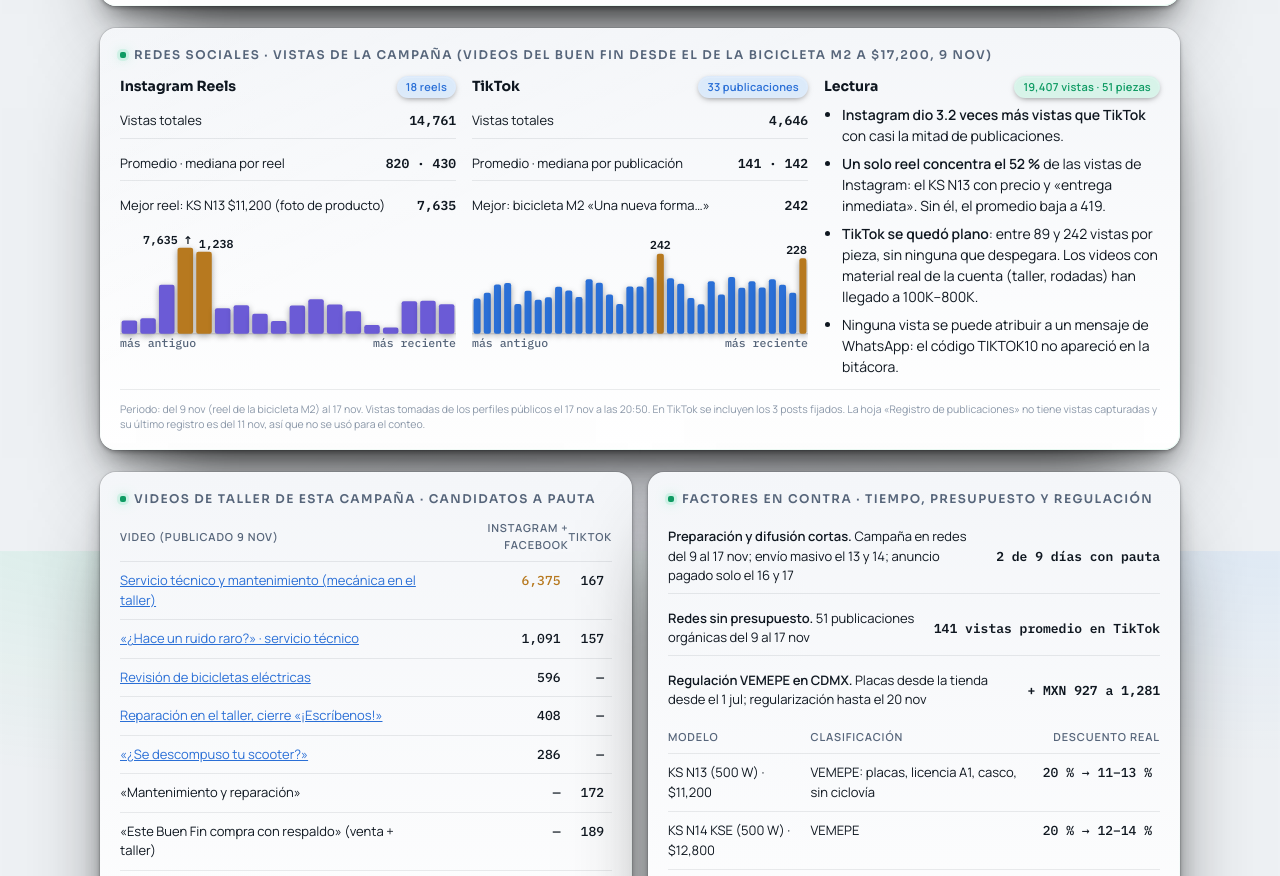
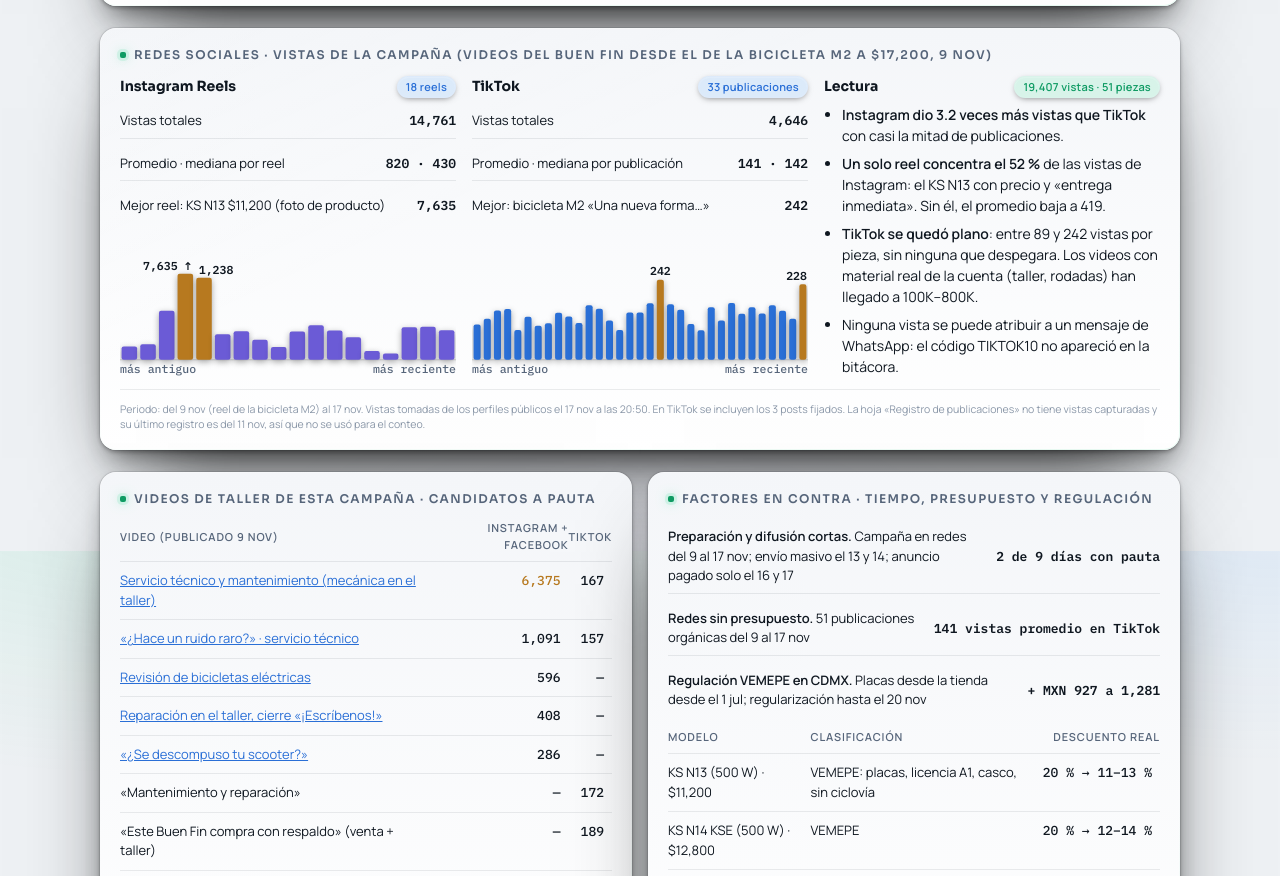
Before and after one commit to AISENSITIVITYSOLUTIONS/zpev-buenfin-informe, a plain HTML site: page public/index.html in a window 1280 px wide. Shown: the part 1849-2725 px from the top of the page. Drawn offline with Linux system fonts and the light colour scheme.

Commit message:
fix: alinear las gráficas de redes sociales
Co-Authored-By: Claude Opus 5.5 <noreply@anthropic.com>
Claude-Session: https://claude.ai/code/session_01FwfMU5Rp9eS8opwegVLzQS

```diff
--- a/public/index.html
+++ b/public/index.html
@@ -161,6 +161,7 @@ table.vs.mini td.lose{font-size:11px}
 .flow span{font-size:11.5px;padding:4px 9px;border-radius:999px;background:rgba(61,220,151,.12);color:var(--accent);box-shadow:inset 0 1px 0 rgba(255,255,255,.1),0 0 0 1px rgba(61,220,151,.25)}
 .flow i{font-style:normal;color:var(--faint);font-size:12px}
 @media (max-width:700px){.tiles{grid-template-columns:1fr}}
+.cols3.soc{align-items:stretch}.cols3.soc>div{display:flex;flex-direction:column}.cols3.soc svg{margin-top:auto}
 /* Anexo */
 .check.compact.two{display:grid;grid-template-columns:1fr 1fr;column-gap:14px}
 .check.compact.two div{padding:2px 0;font-size:11px}
@@ -300,7 +301,7 @@ table.vs.mini td.lose{font-size:11px}
 
   <section class="panel">
     <h2>Redes sociales · vistas de la campaña (videos del Buen Fin desde el de la bicicleta M2 a $17,200, 9 nov)</h2>
-    <div class="cols3">
+    <div class="cols3 soc">
       <div>
         <div style="display:flex;justify-content:space-between;align-items:baseline;margin-bottom:6px"><b style="font-family:var(--display)">Instagram Reels</b><span class="pill b">18 reels</span></div>
         <div class="check" style="margin-bottom:10px">
```
